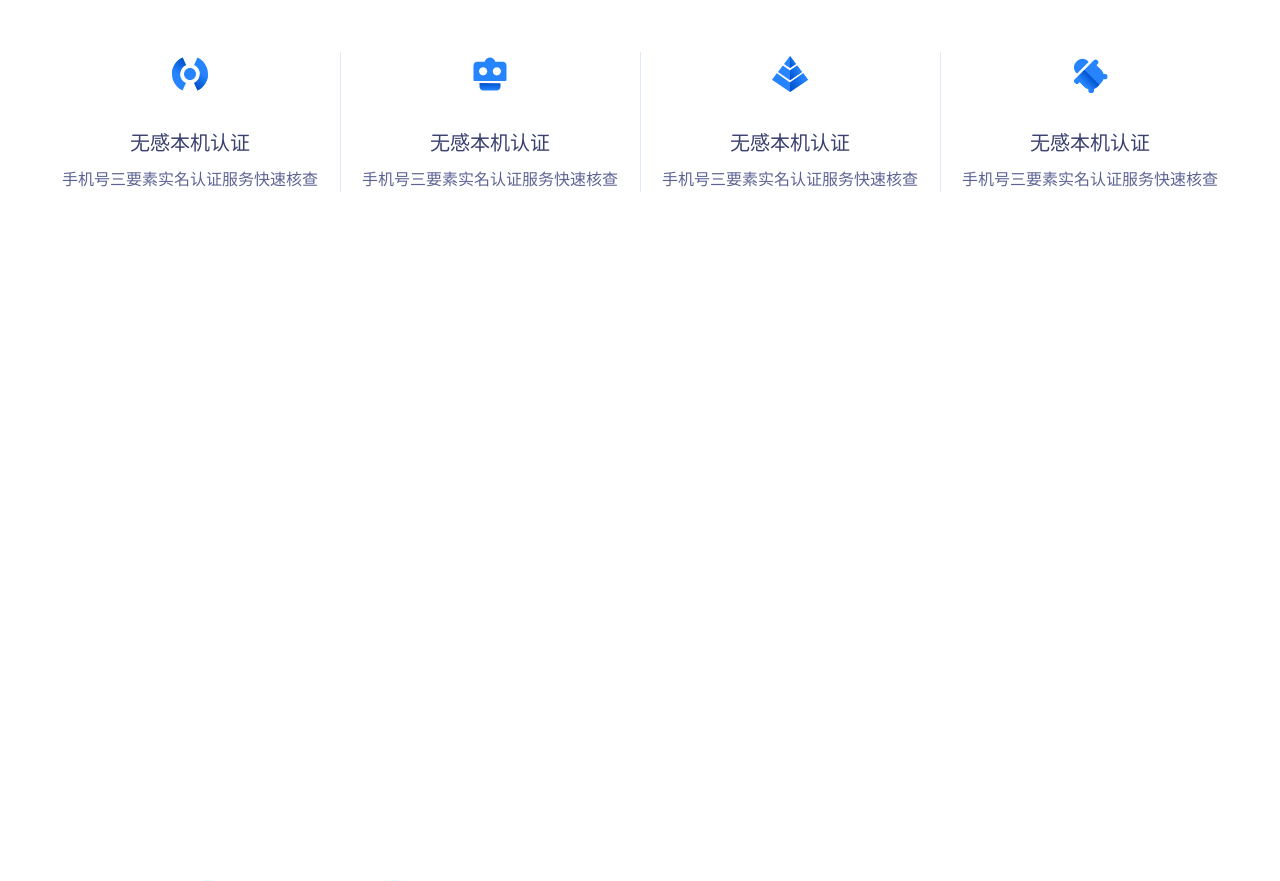
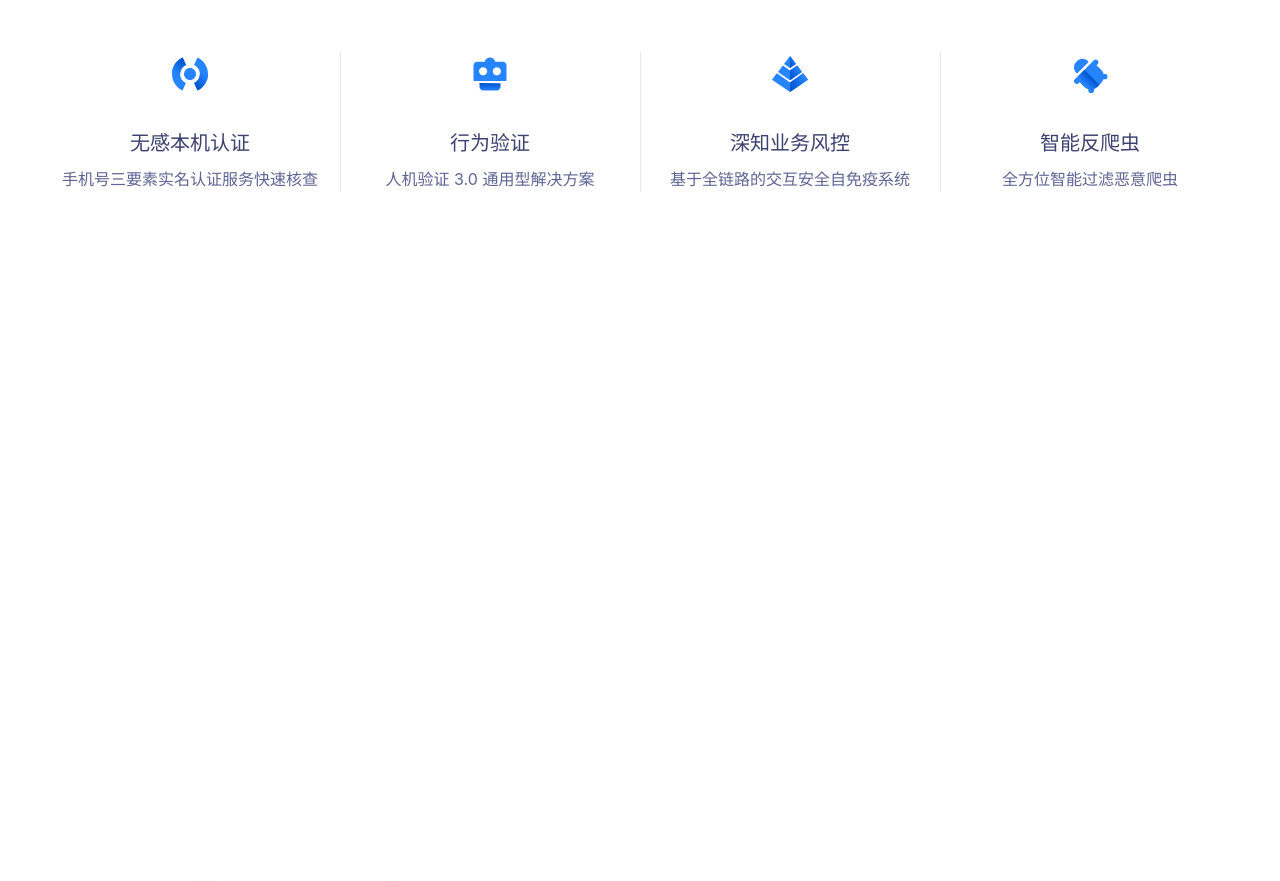
Before and after one commit to yancymin/gt-demo3, a plain HTML site: page index.html in a window 1280 px wide. Shown: the part 960-1841 px from the top of the page. Drawn offline with Linux system fonts and the light colour scheme.

Commit message:
cards words done

```diff
--- a/index.html
+++ b/index.html
@@ -24,58 +24,59 @@
               <i></i>
             </div>
             <p>
-              分类过滤网站流量，定制化安全策略，降低恶意爬虫、自动化工具等对网站业务的影响，保护企业数据资产安全
+                整合三大运营商网关取号，准确识别用户手机号，登录注册等一键通过，帮助企业优化验证流程，助力运营拉新、留存。
             </p>
           </div>
         </div>
         <div class="pr">
           <div class="pr-1">
             <img src="./icons/2.svg" alt="" />
-            <h2>无感本机认证</h2>
-            <p>手机号三要素实名认证服务快速核查</p>
+            <h2>行为验证</h2>
+            <p>人机验证 3.0 通用型解决方案</p>
           </div>
           <div class="pr-2">
             <div class="top">
               <img src="./icons/2.svg" alt="" />
-              <h2>无感本机认证</h2>
+              <h2>行为验证</h2>
               <i></i>
             </div>
             <p>
-              分类过滤网站流量，定制化安全策略，降低恶意爬虫、自动化工具等对网站业务的影响，保护企业数据资产安全
+              基于生物的行为特征，结合人工智能技术，帮助 26 万家网站和 APP
+              智能区分人机，阻绝恶意程序带来的业务损失。
             </p>
           </div>
         </div>
         <div class="pr">
           <div class="pr-1">
             <img src="./icons/3.svg" alt="" />
-            <h2>无感本机认证</h2>
-            <p>手机号三要素实名认证服务快速核查</p>
+            <h2>深知业务风控</h2>
+            <p>基于全链路的交互安全自免疫系统</p>
           </div>
           <div class="pr-2">
             <div class="top">
               <img src="./icons/3.svg" alt="" />
-              <h2>无感本机认证</h2>
+              <h2>深知业务风控</h2>
               <i></i>
             </div>
             <p>
-              分类过滤网站流量，定制化安全策略，降低恶意爬虫、自动化工具等对网站业务的影响，保护企业数据资产安全
+                提取极验 6 年对抗黑产的经验，以对抗的视角实践业务安全，帮助业务方快速建立有效的业务防御体系。
             </p>
           </div>
         </div>
         <div class="pr">
           <div class="pr-1">
             <img src="./icons/4.svg" alt="" />
-            <h2>无感本机认证</h2>
-            <p>手机号三要素实名认证服务快速核查</p>
+            <h2>智能反爬虫</h2>
+            <p>全方位智能过滤恶意爬虫</p>
           </div>
           <div class="pr-2">
             <div class="top">
               <img src="./icons/4.svg" alt="" />
-              <h2>无感本机认证</h2>
+              <h2>智能反爬虫</h2>
               <i></i>
             </div>
             <p>
-              分类过滤网站流量，定制化安全策略，降低恶意爬虫、自动化工具等对网站业务的影响，保护企业数据资产安全
+              分类过滤网站流量，定制化安全策略，降低恶意爬虫、自动化工具等对网站业务的影响，保护企业数据资产安全。
             </p>
           </div>
         </div>
```
